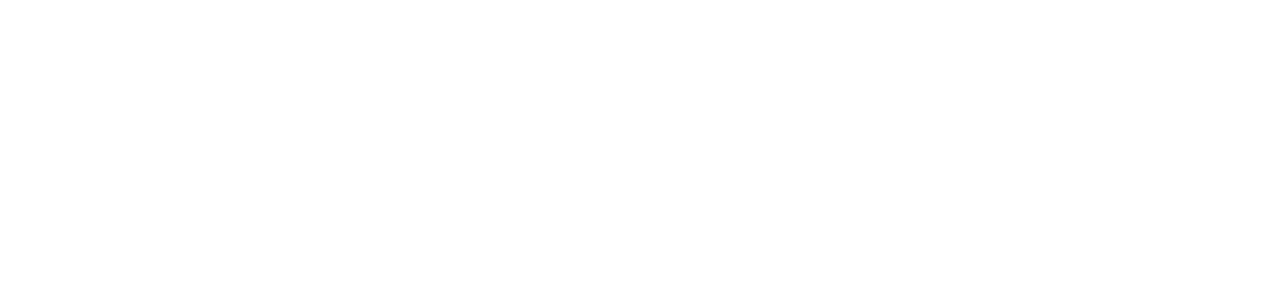
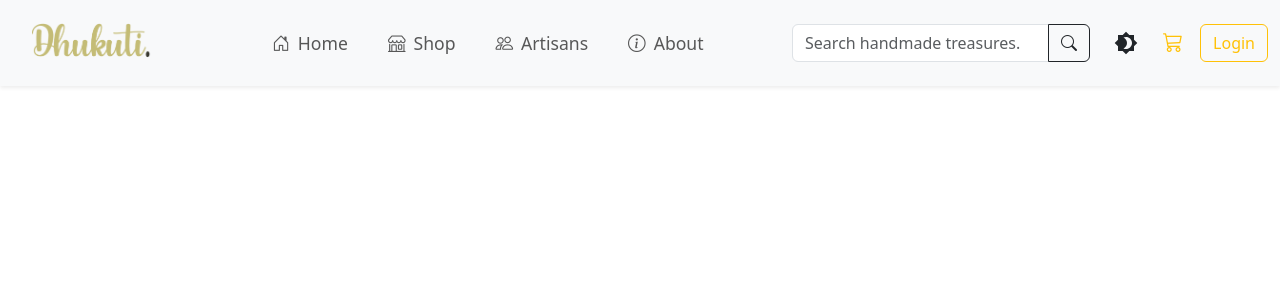
Before and after one commit to Prilaz/Dhukuti., a React (Vite) app in the folder Dhukuti.app/: page /shop in a window 1280 px wide. Before the commit this address had no page. Shown: the top 300 px of the page. Built offline with nearby package versions, Linux system fonts and the light colour scheme.

Commit message:
updated nav
added logo and added shop page

```diff
--- a/Dhukuti.app/src/Components/Layoutcomponent/Nav.jsx
+++ b/Dhukuti.app/src/Components/Layoutcomponent/Nav.jsx
@@ -3,6 +3,7 @@
 import "bootstrap/dist/css/bootstrap.min.css";
 import { Box, useTheme, IconButton } from "@mui/material";
 import { Brightness4, Brightness7 } from "@mui/icons-material";
+import logo from "../../assets/Dhukuti.png";
 
 const Nav = ({ toggleTheme }) => {
   const theme = useTheme();
@@ -57,12 +58,19 @@
         } shadow-sm py-2 fixed-top`}
       >
         <div className="container-fluid d-flex justify-content-between align-items-center">
-          <Link
-            to="/"
-            className="navbar-brand fw-bold fs-4 d-flex align-items-center me-4"
-          >
-            <span className="text-warning">Dhukuti</span>
-            <span className="text-muted">.</span>
+          <Link to="/" className="navbar-brand d-flex align-items-center me-4">
+            <img
+              src={logo}
+              alt="Dhukuti Logo"
+              style={{
+                height: "50px",
+                width: "auto",
+                marginTop: "10px",
+                marginLeft: "20px",
+              }}
+              className="me-2"
+            />
+            <span className="fw-bold fs-4 text-warning"></span>
           </Link>
 
           <button
@@ -121,7 +129,7 @@
               </div>
             </form>
 
-            <div className="d-flex align-items-center">
+            <div className="d-flex align-items-center ">
               <IconButton
                 sx={{ mr: 2, color: isDark ? "white" : "inherit" }}
                 onClick={toggleTheme}
@@ -135,7 +143,7 @@
                 className="btn btn-link position-relative me-3 p-0"
                 onClick={closeNavbar}
               >
-                <i className="bi bi-cart3 fs-5"></i>
+                <i className="bi bi-cart3 fs-5 text-warning "></i>
                 {cartItemCount > 0 && (
                   <span className="position-absolute top-0 start-100 translate-middle badge rounded-pill bg-danger">
                     {cartItemCount}
@@ -145,7 +153,7 @@
 
               <Link
                 to="/login"
-                className="btn btn-outline-primary"
+                className="btn btn-outline-warning pr-3"
                 onClick={closeNavbar}
               >
                 Login
--- a/Dhukuti.app/src/MyRoutes.jsx
+++ b/Dhukuti.app/src/MyRoutes.jsx
@@ -2,6 +2,7 @@
 import { BrowserRouter, Route, Routes } from "react-router-dom";
 import Home from "./Pages/Home";
 import Layout from "./Components/Layoutcomponent/Layout";
+import Shop from "./Pages/Shop";
 
 const MyRoutes = () => {
   return (
@@ -10,6 +11,7 @@
         <Routes>
           <Route path="/" element={<Layout />}>
             <Route index element={<Home />} />
+            <Route path="/shop" element={<Shop />} />
           </Route>
         </Routes>
       </BrowserRouter>
--- /dev/null
+++ b/Dhukuti.app/src/Pages/Shop.jsx
@@ -0,0 +1,7 @@
+import React from "react";
+
+const Shop = () => {
+  return <div>Shop</div>;
+};
+
+export default Shop;
```
Also changed, not shown: Dhukuti.app/src/assets/Dhukuti.png (added).
